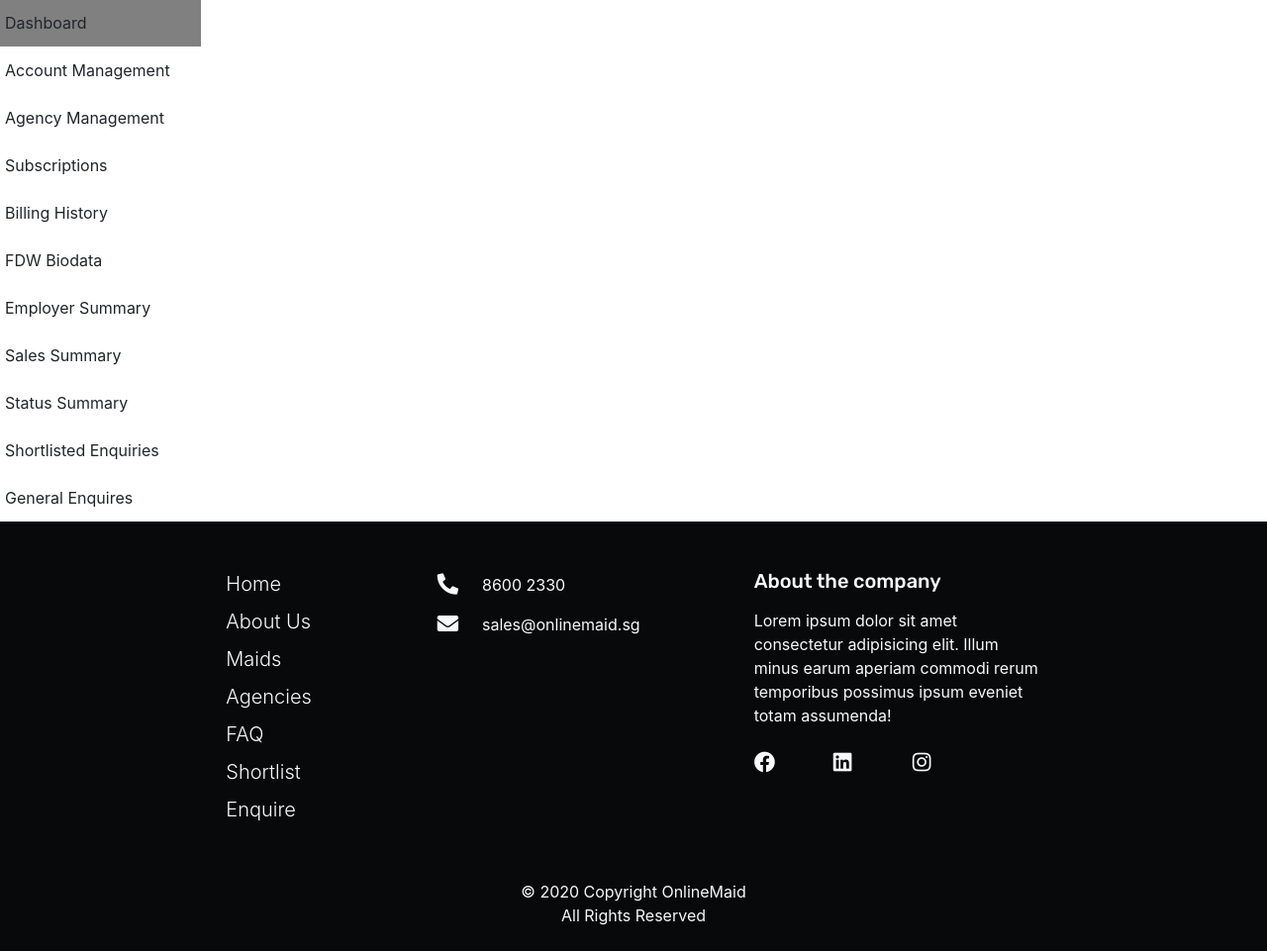
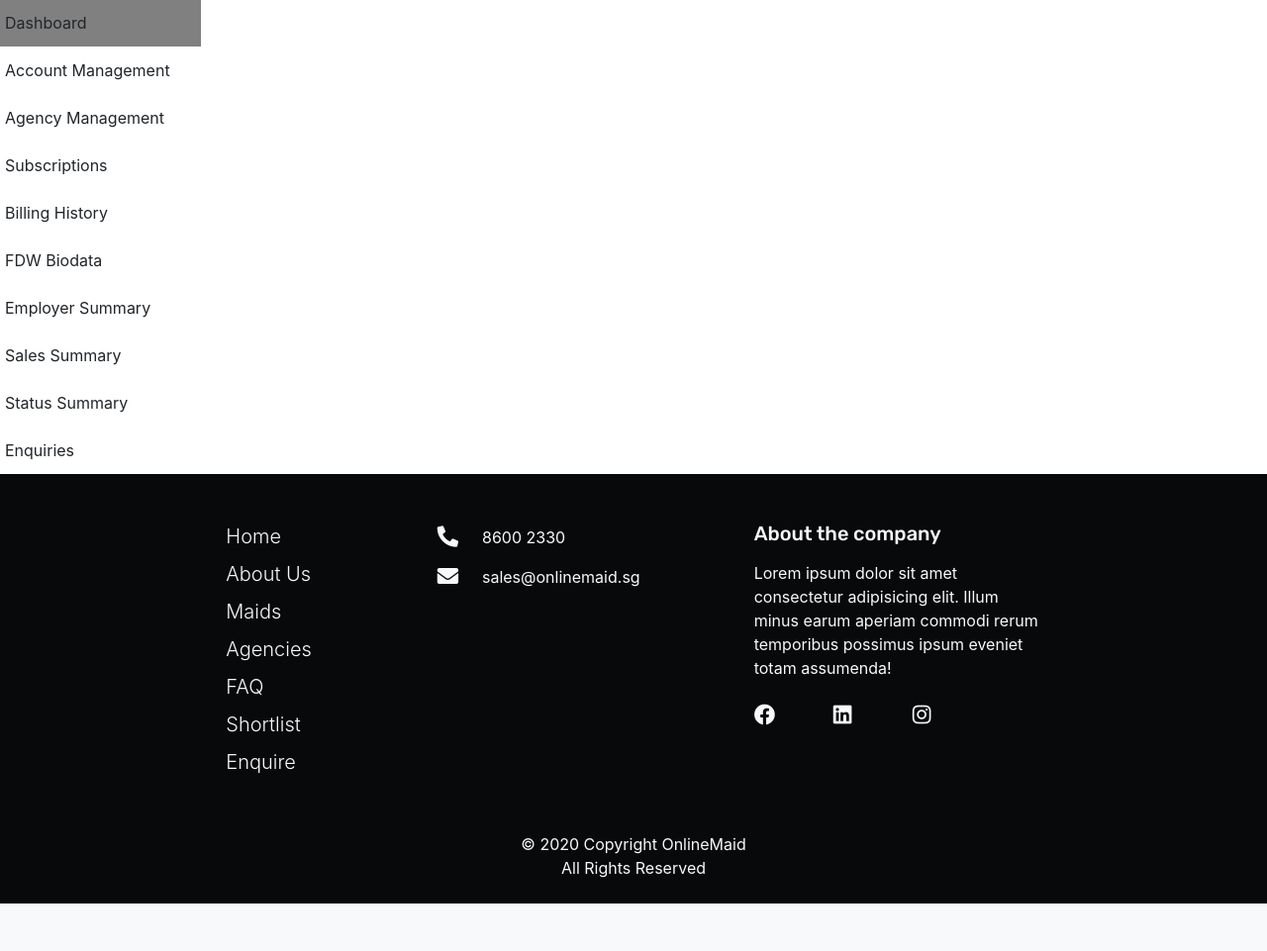
Before and after one commit to johnbenedictyan/Online-Helper-Website, a Django app: template dashboard/templates/dashboard-base.html in a window 1280 px wide. Shown: the part 90-1051 px from the top of the page at 99% size. After the commit the page ends 1003 px from the top, so only its background shows below. Run offline with Django 3.2, Linux system fonts and the light colour scheme; the template is opened without the code that fills it, so the values that code supplies are empty; some libraries are stand-ins or nearby versions.

Commit message:
Combined the enquiries into a single enquiry.

```diff
--- a/dashboard/templates/dashboard-base.html
+++ b/dashboard/templates/dashboard-base.html
@@ -71,15 +71,8 @@
                         </div>
                         <div class="row">
                             <div class="col px-0">
-                                <a class="nav-link text-reset" href="#" class="">
-                                <p class="m-1">Shortlisted Enquiries</p>
-                                </a>
-                            </div>
-                        </div>
-                        <div class="row">
-                            <div class="col px-0">
-                                <a class="nav-link text-reset" href="#" class="">
-                                <p class="m-1">General Enquires</p>
+                                <a class="nav-link text-reset" href="{% url 'dashboard_enquiries_list' %}" class="">
+                                <p class="m-1">Enquiries</p>
                                 </a>
                             </div>
                         </div>
```
